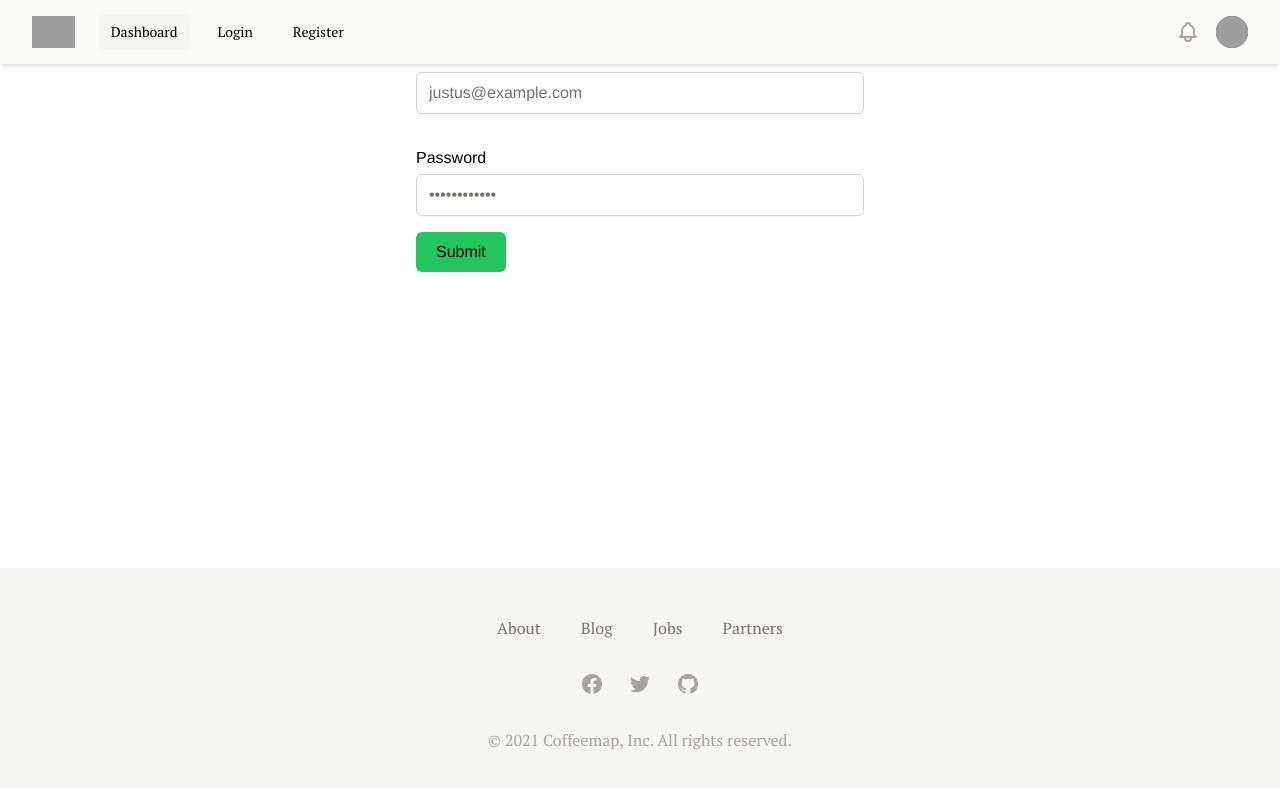
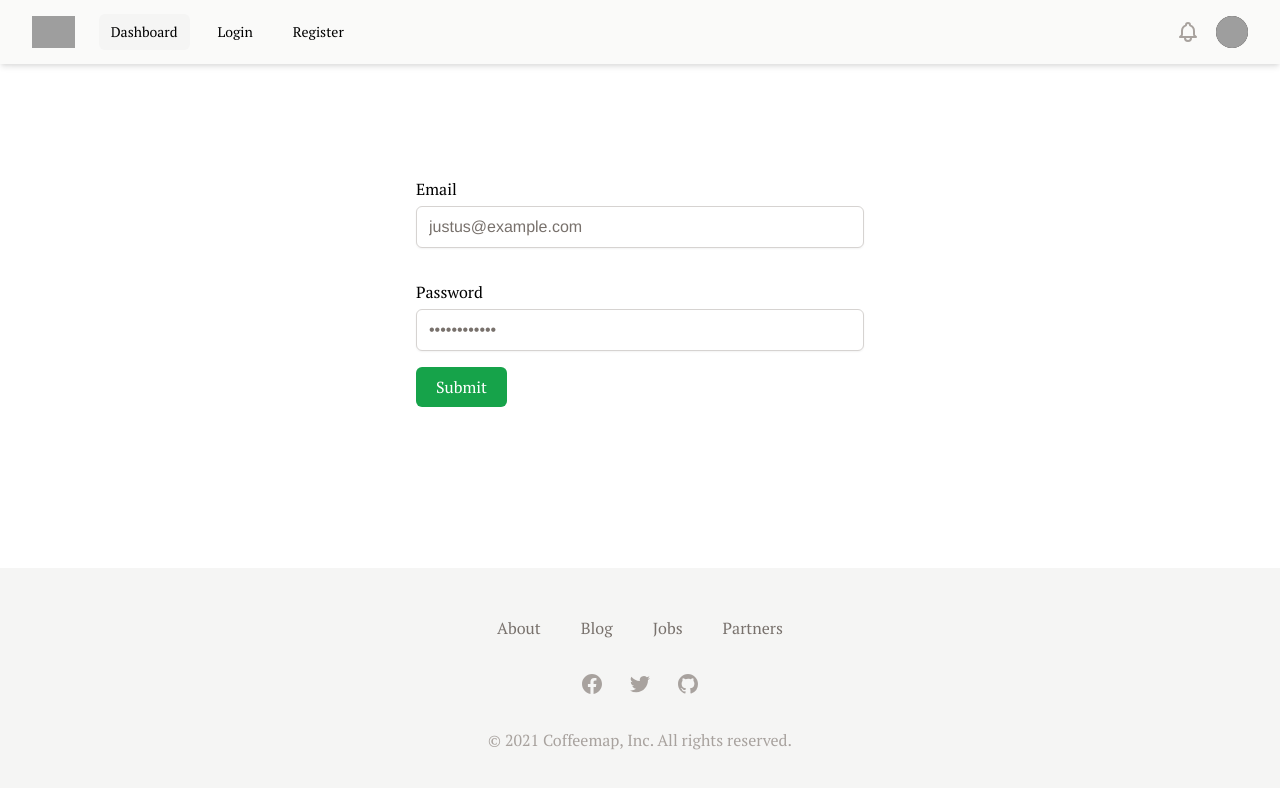
Before and after one commit to ThisIsJustUs/coffeemap, a Next.js app in the folder web/: page /login in a window 1280 px wide. Shown: the top 788 px of the page. Built offline with nearby package versions, Linux system fonts and the light colour scheme; grey boxes are pictures that could not be loaded.

Commit message:
Styled Forms

```diff
--- a/web/src/components/Footer.tsx
+++ b/web/src/components/Footer.tsx
@@ -3,7 +3,7 @@ import React from 'react';
 
 export const Footer: React.FC = () => {
     return (
-        <footer className='bg-white font-serif bg-gray-100'>
+        <footer className='font-serif bg-gray-100'>
             <div className='max-w-7xl mx-auto py-12 px-4 overflow-hidden sm:px-6 lg:px-8'>
                 <nav
                     className='-mx-5 -my-2 flex flex-wrap justify-center'
--- a/web/src/components/MyInput.tsx
+++ b/web/src/components/MyInput.tsx
@@ -10,7 +10,9 @@ export const MyInput: React.FC<InputFieldProps> = ({ label, ...props }) => {
     const [field, { error, touched }] = useField(props);
     return (
         <div className='py-4'>
-            <label htmlFor={field.name}>{label}</label>
+            <label className='font-serif' htmlFor={field.name}>
+                {label}
+            </label>
             <input
                 {...field}
                 {...props}
@@ -18,7 +20,7 @@ export const MyInput: React.FC<InputFieldProps> = ({ label, ...props }) => {
                 className='mt-1 block w-full rounded-md border-gray-300 shadow-sm focus:border-indigo-300 focus:ring focus:ring-indigo-200 focus:ring-opacity-50'
             />
             {error && touched ? (
-                <span className='text-red-500'>{error}</span>
+                <span className='text-red-500 font-serif'>{error}</span>
             ) : null}
         </div>
     );
--- a/web/src/components/NavBar.tsx
+++ b/web/src/components/NavBar.tsx
@@ -2,11 +2,9 @@ import Link from 'next/link';
 import React, { useState } from 'react';
 import { Transition } from '@headlessui/react';
 
-interface NavBarProps {
-    activePage: string;
-}
+interface NavBarProps {}
 
-export const NavBar: React.FC<NavBarProps> = ({ activePage }) => {
+export const NavBar: React.FC<NavBarProps> = () => {
     const [isOpen, setIsOpen] = useState(false);
     const [isProfileOpen, setIsProfileOpen] = useState(false);
     return (
--- a/web/src/pages/login.tsx
+++ b/web/src/pages/login.tsx
@@ -31,7 +31,9 @@ export default function IndexPage() {
                 <title>Login | Coffeemap</title>
             </Head>
             <div className='flex flex-col justify-between h-screen'>
-                <NavBar activePage='Dashboard' />
+                <div>
+                    <NavBar />
+                </div>
                 <div className='flex justify-center'>
                     <div className='w-3/4 md:max-w-md m-7'>
                         <Formik
@@ -89,7 +91,7 @@ export default function IndexPage() {
                                         <Button
                                             type='submit'
                                             isLoading={props.isSubmitting}
-                                            className='bg-green-500 text-white px-5 py-2 rounded-md text-base'
+                                            className='bg-green-600 text-white font-serif px-5 py-2 rounded-md text-base'
                                         >
                                             Submit
                                         </Button>
--- a/web/src/pages/overview.tsx
+++ b/web/src/pages/overview.tsx
@@ -14,7 +14,7 @@ const images = [
 export default function Overview() {
     return (
         <div>
-            <NavBar activePage='overview' />
+            <NavBar />
             <div className='flex justify-between bg-gray-50 pt-16'>
                 {/* <!-- Static sidebar for desktop -->  */}
                 <div
--- a/web/src/pages/register.tsx
+++ b/web/src/pages/register.tsx
@@ -37,7 +37,9 @@ export default function IndexPage() {
                 <title>Register | Coffeemap</title>
             </Head>
             <div className='flex flex-col justify-between h-screen'>
-                <NavBar activePage='Dashboard' />
+                <div>
+                    <NavBar />
+                </div>
                 <div className='flex justify-center'>
                     <div className='w-3/4 md:max-w-md m-7'>
                         <Formik
@@ -104,7 +106,7 @@ export default function IndexPage() {
                                         <Button
                                             type='submit'
                                             isLoading={props.isSubmitting}
-                                            className='bg-green-500 text-white px-5 py-2 rounded-md text-base'
+                                            className='bg-green-600 text-white px-5 py-2 rounded-md text-base'
                                         >
                                             Submit
                                         </Button>
--- a/web/tailwind.config.js
+++ b/web/tailwind.config.js
@@ -15,6 +15,7 @@ module.exports = {
             red: colors.red,
             blue: colors.blue,
             yellow: colors.yellow,
+            white: colors.white,
         },
         fontFamily: {
             serif: ['PT Serif', ...defaultTheme.fontFamily.sans],
```
